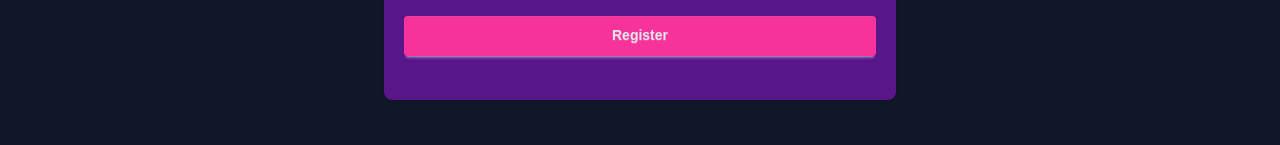
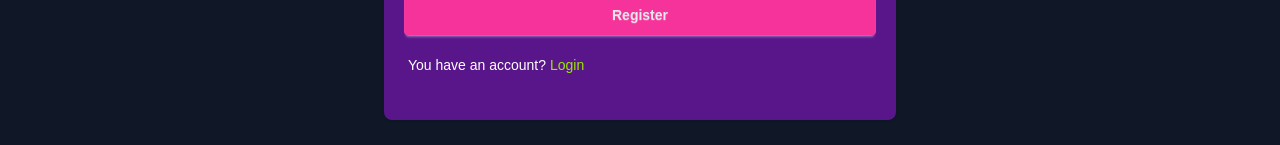
Before and after one commit to fauzan264/event-management-app, a Next.js app: page /register in a window 1280 px wide. Shown: the part 648-793 px from the top of the page. Built offline with nearby package versions, Linux system fonts and the light colour scheme; no server answers.

Commit message:
fix: add link to login in register page

```diff
--- a/src/app/register/page.tsx
+++ b/src/app/register/page.tsx
@@ -11,6 +11,7 @@ import { register } from "@/services/auth";
 import Swal from "sweetalert2";
 import { AxiosError } from "axios";
 import { registerSchema } from "../../features/auth/register/schemas/registerSchema";
+import Link from "next/link";
 
 export default function RegisterPage() {
   const router = useRouter();
@@ -344,6 +345,12 @@ export default function RegisterPage() {
                 </button>
               </div>
             </form>
+            <p className="mt-3 text-white">
+              You have an account?{" "}
+              <Link href="/login" className="text-lime-400">
+                Login
+              </Link>
+            </p>
           </div>
         </div>
       </div>
```
